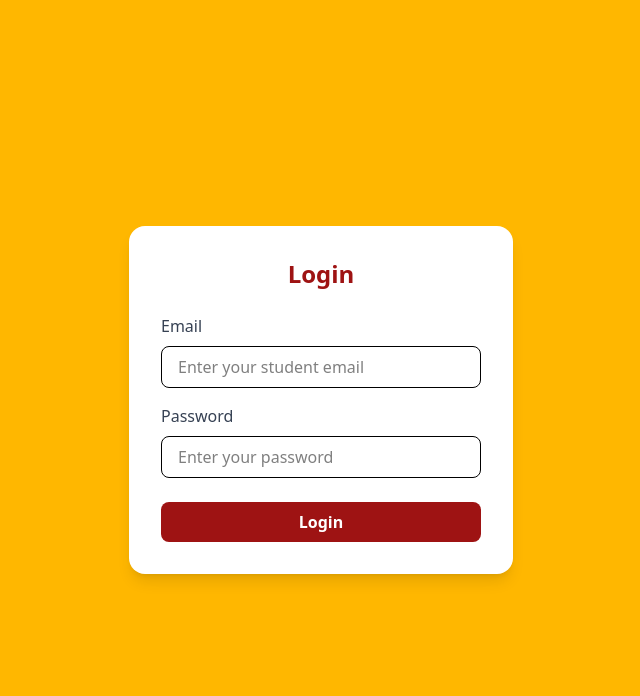
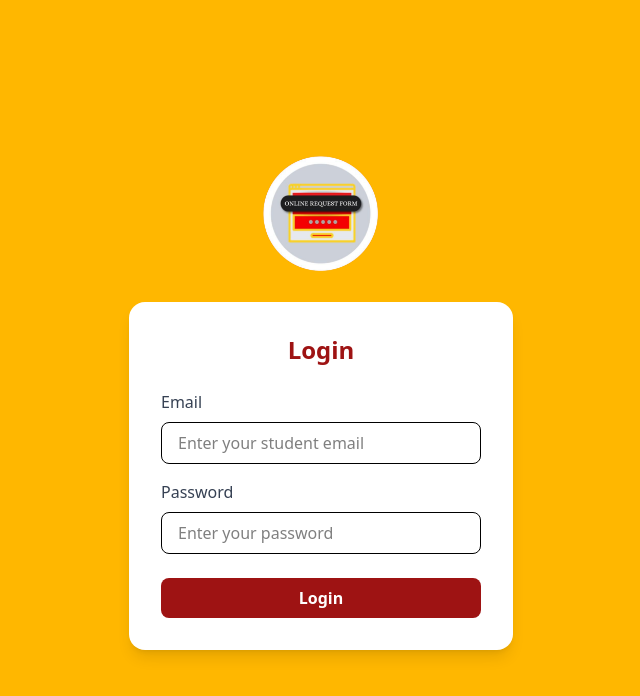
Before and after one commit to Fourest06/Online-Request-Form, a website: page src/index.html in a window 1280 px wide. Shown: the whole page, without its empty margins (319-959 px from the left). Drawn offline with Linux system fonts and the light colour scheme.

Commit message:
Added logo in the login

```diff
--- a/src/index.html
+++ b/src/index.html
@@ -6,9 +6,14 @@
     <title>Online Request Form</title>
     <link href="output.css" rel="stylesheet">
 </head>
-<body class="flex items-center justify-center min-h-screen bg-[#ffb700]">
+<body class="flex flex-col items-center justify-center min-h-screen bg-[#ffb700]">
+
+    <div class="mb-6">
+        <img src="logo.png" alt="Logo" class="w-32">
+    </div>
 
     <div class="bg-white p-8 rounded-2xl shadow-lg w-full max-w-sm">
+
         <h2 class="text-2xl font-bold text-center mb-6 text-[#9e1313]">Login</h2>
         <form id="loginForm">
             <!-- Email -->
```
Also changed, not shown: src/Homepage/home.html (+1 -1 lines).
